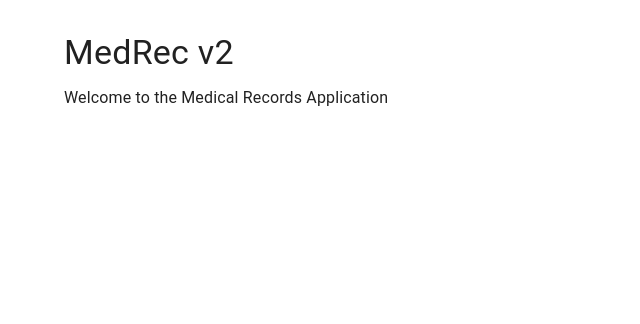
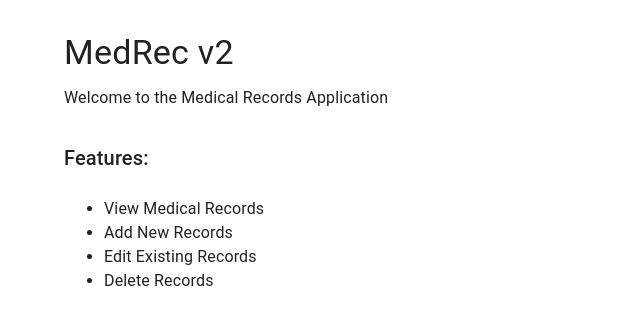
Before and after one commit to mellikestocode/medrecv2, a React (Create React App) app in the folder renderer/: page / in a window 1280 px wide. Shown: the top 324 px of the page, without its empty margins (0-640 px from the left). Built offline with nearby package versions, Linux system fonts and the light colour scheme.

Commit message:
added the jest testing library

```diff
--- a/package.json
+++ b/package.json
@@ -23,6 +23,8 @@
   "license": "ISC",
   "devDependencies": {
     "@electron/rebuild": "^3.7.1",
+    "@testing-library/dom": "^10.4.0",
+    "@testing-library/react": "^16.2.0",
     "@types/node": "^22.13.14",
     "concurrently": "^9.1.2",
     "cross-env": "^7.0.3",
--- a/renderer/src/App.tsx
+++ b/renderer/src/App.tsx
@@ -1,5 +1,5 @@
 import React from 'react';
-import { Box, Typography, Container } from '@mui/material';
+import { Box, Typography, Container, Stack } from '@mui/material';
 
 const App: React.FC = () => {
   return (
@@ -12,6 +12,23 @@ const App: React.FC = () => {
           Welcome to the Medical Records Application
         </Typography>
       </Box>
+      <Box>
+        <Typography variant="h6" component="h2" gutterBottom>
+          Features:
+        </Typography>
+        <Stack>
+
+        </Stack>
+        <ul>
+          <li>View Medical Records</li>
+          <li>Add New Records</li>
+          <li>Edit Existing Records</li>
+          <li>Delete Records</li>
+        </ul>
+      </Box>
+      <Box>
+
+      </Box>
     </Container>
   );
 };
```
Also changed, not shown: 2 other files (tests, documents, lock files or other folders).
